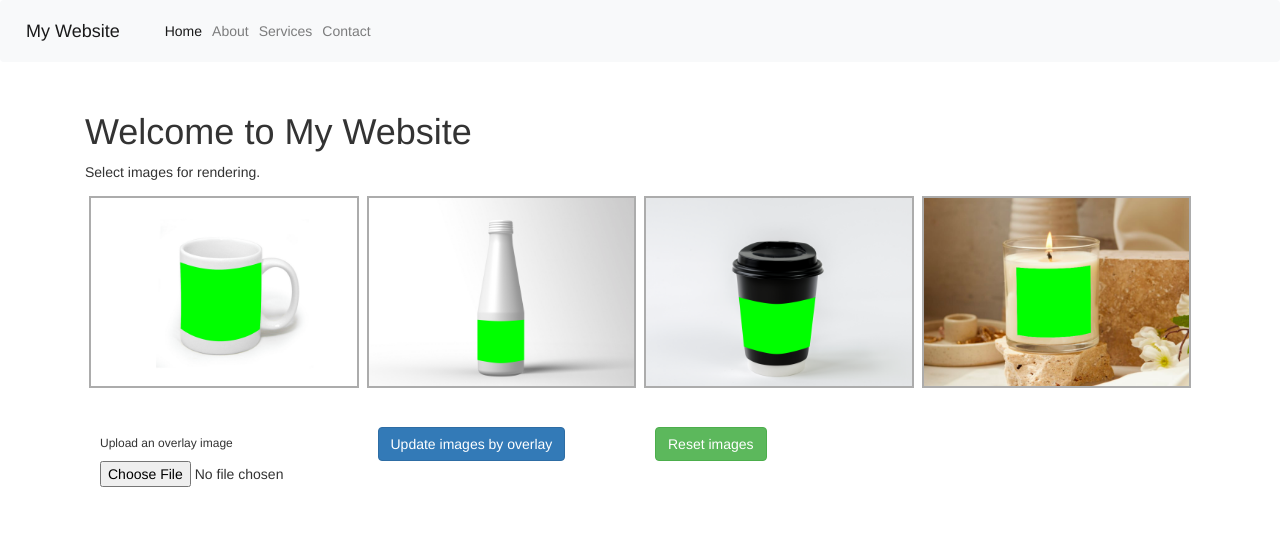
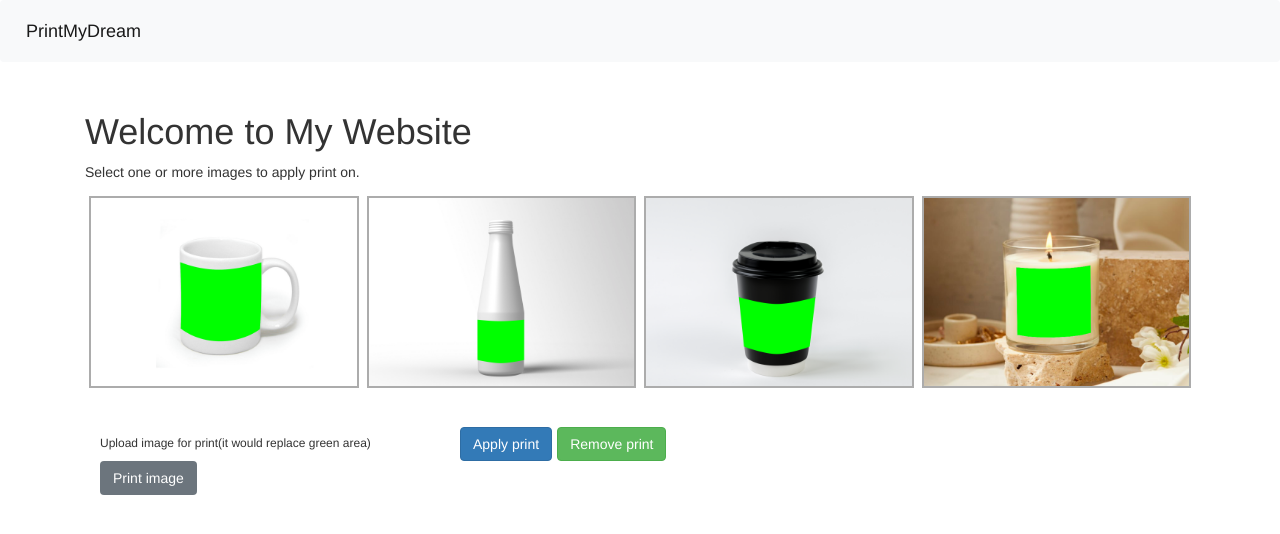
Before and after one commit to Paletech/pritify-killer-template, a Flask app: page / in a window 1280 px wide. Shown: the top 534 px of the page. Run offline with Flask 3, Linux system fonts and the light colour scheme; some libraries are stand-ins or nearby versions.

Commit message:
Fix html template

```diff
--- a/static/my.js
+++ b/static/my.js
@@ -1,32 +1,32 @@
-$(".image-checkbox").each(function () {
-  if ($(this).find('input[type="checkbox"]').first().attr("checked")) {
-    $(this).addClass("image-checkbox-checked");
+$('.image-checkbox').each(function () {
+  if ($(this).find('input[type="checkbox"]').first().attr('checked')) {
+    $(this).addClass('image-checkbox-checked');
   } else {
-    $(this).removeClass("image-checkbox-checked");
+    $(this).removeClass('image-checkbox-checked');
   }
 });
 
 // sync the state to the input
-$(".image-checkbox").on("click", function (e) {
-  $(this).toggleClass("image-checkbox-checked");
+$('.image-checkbox').on('click', function (e) {
+  $(this).toggleClass('image-checkbox-checked');
   var $checkbox = $(this).find('input[type="checkbox"]');
-  $checkbox.prop("checked", !$checkbox.prop("checked"));
+  $checkbox.prop('checked', !$checkbox.prop('checked'));
 
   e.preventDefault();
 });
 
 $(document).ready(function () {
-  $("#overlay").hide();
+  $('#overlay').hide();
 
   const runPyScript = (image_path, overlay_image) => {
     return new Promise((resolve, reject) => {
       let formData = new FormData();
-      formData.append("overlay_image", overlay_image, overlay_image.name);
-      formData.append("image_path", image_path);
+      formData.append('overlay_image', overlay_image, overlay_image.name);
+      formData.append('image_path', image_path);
 
       $.ajax({
-        method: "POST",
-        url: "/change_image",
+        method: 'POST',
+        url: '/change_image',
         data: formData,
         processData: false,
         contentType: false,
@@ -41,41 +41,54 @@ $(document).ready(function () {
   };
 
   const addOverlay = async () => {
-    const selectedImage = document.getElementById("imageUpload").files[0];
+    const selectedImage = document.getElementById('imageUpload').files[0];
 
     if (selectedImage) {
-      $("#overlay").show();
+      $('#overlay').show();
 
-      let checkedImagesLabels = document.getElementsByClassName(
-        "image-checkbox-checked"
-      );
+      let checkedImagesLabels = document.getElementsByClassName('image-checkbox-checked');
 
       for (let i = 0; i < checkedImagesLabels.length; i++) {
-        let image = checkedImagesLabels[i].getElementsByTagName("img")[0];
+        let image = checkedImagesLabels[i].getElementsByTagName('img')[0];
         let imgSrc = image.src;
 
-        if (imgSrc.includes("?")) {
-          imgSrc = imgSrc.split("?")[0];
+        if (imgSrc.includes('?')) {
+          imgSrc = imgSrc.split('?')[0];
         }
-        console.log(imgSrc);
 
         try {
           const new_image_path = await runPyScript(imgSrc, selectedImage);
-          console.log(new_image_path);
 
           $(image).attr({
             src: `${new_image_path}?t=${new Date().getTime()}`,
           });
         } catch (error) {
-          console.error("Error fetching data:", error);
+          console.error('Error fetching data:', error);
         }
       }
 
-      $("#overlay").hide();
+      $('#overlay').hide();
     }
   };
 
-  $("#imageUpload").on("input", addOverlay);
-  $("#imagesUpdate").on("click", addOverlay);
-  $("#imagesReset").on("click", () => window.location.reload());
+  const updateLabel = (input) => {
+    const label = document.querySelector('label[for="imageUpload"]');
+    const fileNameSpan = document.getElementById('selectedFileName');
+
+    if (input.files[0]) {
+      const fileName = input.files[0].name;
+      label.textContent = `Print: ${fileName}`;
+      fileNameSpan.textContent = `Selected File: ${fileName}`;
+    } else {
+      label.textContent = 'Print image';
+      fileNameSpan.textContent = '';
+    }
+  };
+
+  $('#imageUpload').on('input', addOverlay);
+  $('#imageUpload').on('change', function () {
+    updateLabel(this);
+  });
+  $('#imagesUpdate').on('click', addOverlay);
+  $('#imagesReset').on('click', () => window.location.reload());
 });
--- a/templates/index.html
+++ b/templates/index.html
@@ -5,18 +5,9 @@
     <meta name="viewport" content="width=device-width, initial-scale=1.0" />
     <title>Bootstrap HTML Template</title>
 
-    <link
-      rel="stylesheet"
-      href="https://maxcdn.bootstrapcdn.com/bootstrap/4.5.2/css/bootstrap.min.css"
-    />
-    <link
-      rel="stylesheet prefetch"
-      href="https://maxcdn.bootstrapcdn.com/bootstrap/3.3.6/css/bootstrap.min.css"
-    />
-    <link
-      rel="stylesheet prefetch"
-      href="https://maxcdn.bootstrapcdn.com/font-awesome/4.6.3/css/font-awesome.min.css"
-    />
+    <link rel="stylesheet" href="https://maxcdn.bootstrapcdn.com/bootstrap/4.5.2/css/bootstrap.min.css" />
+    <link rel="stylesheet prefetch" href="https://maxcdn.bootstrapcdn.com/bootstrap/3.3.6/css/bootstrap.min.css" />
+    <link rel="stylesheet prefetch" href="https://maxcdn.bootstrapcdn.com/font-awesome/4.6.3/css/font-awesome.min.css" />
     <link rel="stylesheet" href="../static/my.css" />
   </head>
   <body>
@@ -27,7 +18,7 @@
     </div>
 
     <nav class="navbar navbar-expand-lg navbar-light bg-light">
-      <a class="navbar-brand" href="#">My Website</a>
+      <a class="navbar-brand" href="/">PrintMyDream</a>
       <button
         class="navbar-toggler"
         type="button"
@@ -39,12 +30,11 @@
       >
         <span class="navbar-toggler-icon"></span>
       </button>
-      <div class="collapse navbar-collapse" id="navbarNav">
+
+      <!-- <div class="collapse navbar-collapse" id="navbarNav">
         <ul class="navbar-nav">
           <li class="nav-item active">
-            <a class="nav-link" href="#"
-              >Home <span class="sr-only">(current)</span></a
-            >
+            <a class="nav-link" href="#">Home <span class="sr-only">(current)</span></a>
           </li>
           <li class="nav-item">
             <a class="nav-link" href="#">About</a>
@@ -56,80 +46,62 @@
             <a class="nav-link" href="#">Contact</a>
           </li>
         </ul>
-      </div>
+      </div> -->
     </nav>
 
     <div class="container mt-5">
       <h1>Welcome to My Website</h1>
-      <p>Select images for rendering.</p>
+      <p>Select one or more images to apply print on.</p>
       <div class="col-xs-3 col-sm-3 col-md-3 nopad text-center">
         <label class="image-checkbox">
-          <img
-            class="img-responsive"
-            src="../static/img/image_1.png"
-            alt="image_1.png"
-          />
+          <img class="img-responsive" src="../static/img/image_1.png" alt="image_1.png" />
           <input name="image[]" value="" type="checkbox" />
           <i class="fa fa-check hidden"></i>
         </label>
       </div>
       <div class="col-xs-3 col-sm-3 col-md-3 nopad text-center">
         <label class="image-checkbox">
-          <img
-            class="img-responsive"
-            src="../static/img/image_2.png"
-            alt="image_2.png"
-          />
+          <img class="img-responsive" src="../static/img/image_2.png" alt="image_2.png" />
           <input name="image[]" value="" type="checkbox" />
           <i class="fa fa-check hidden"></i>
         </label>
       </div>
       <div class="col-xs-3 col-sm-3 col-md-3 nopad text-center">
         <label class="image-checkbox">
-          <img
-            class="img-responsive"
-            src="../static/img/image_3.png"
-            alt="image_3.png"
-          />
+          <img class="img-responsive" src="../static/img/image_3.png" alt="image_3.png" />
           <input name="image[]" value="" type="checkbox" />
           <i class="fa fa-check hidden"></i>
         </label>
       </div>
       <div class="col-xs-3 col-sm-3 col-md-3 nopad text-center">
         <label class="image-checkbox">
-          <img
-            class="img-responsive"
-            src="../static/img/image_4.png"
-            alt="image_4.png"
-          />
+          <img class="img-responsive" src="../static/img/image_4.png" alt="image_4.png" />
           <input name="image[]" value="" type="checkbox" />
           <i class="fa fa-check hidden"></i>
         </label>
       </div>
+    </div>
+
     <div class="row">
       <div class="container mt-5">
-          <div class="col-xs-3 col-sm-3 col-md-3">
-            <h6>Upload an overlay image</h6>
+        <div class="col-xs-4 col-sm-4 col-md-4">
+          <h6>Upload image for print(it would replace green area)</h6>
           <input
             accept="image/png, image/jpeg"
             type="file"
             class="form-control-file"
             id="imageUpload"
             name="imageUpload"
+            hidden
           />
+          <label for="imageUpload" class="btn btn-secondary">Print image</label>
+          <div>
+            <span id="selectedFileName"></span>
           </div>
-          <div
-            class="col-xs-3 col-sm-3 col-md-3 flex-column justify-content-end"
-          >
-            <button id="imagesUpdate" type="button" class="btn btn-primary">
-              Update images by overlay
-            </button>
         </div>
-          <div class="col-xs-3 col-sm-3 col-md-3">
-            <button id="imagesReset" type="button" class="btn btn btn-success">
-              Reset images
-            </button>
-          </div>
+        <div class="btn-toolbar" role="toolbar" aria-label="Toolbar with button groups">
+          <button id="imagesUpdate" type="button" class="btn btn-primary">Apply print</button>
+          <button id="imagesReset" type="button" class="btn btn btn-success">Remove print</button>
         </div>
       </div>
     </div>
```
Lines whose indentation alone changed are shown as unchanged.
